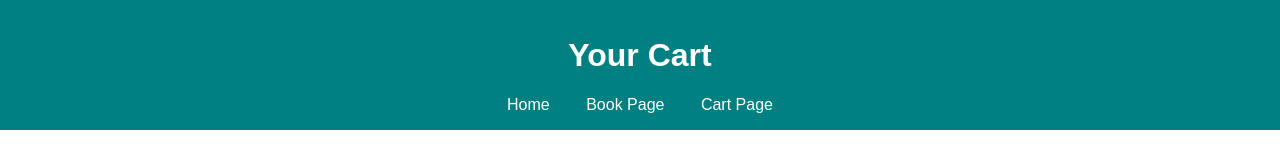
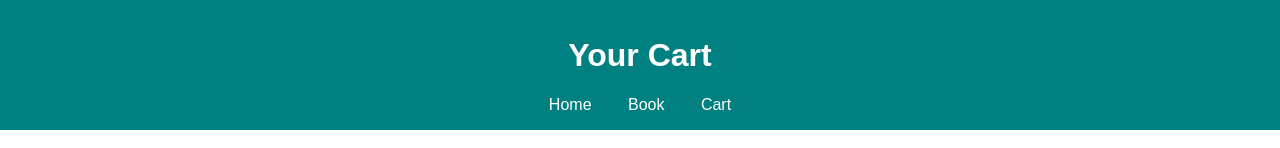
Before and after one commit to c4r10b4uti5t4/online-bookstore, a plain HTML site: page cart.html in a window 1280 px wide. Shown: the top 148 px of the page. Drawn offline with Linux system fonts and the light colour scheme.

Commit message:
Update cart.html

```diff
--- a/cart.html
+++ b/cart.html
@@ -11,8 +11,8 @@
     <h1>Your Cart</h1>
     <nav>
       <a href="index.html">Home</a>
-      <a href="books.html">Book Page</a>
-      <a href="cart.html">Cart Page</a>
+      <a href="books.html">Book</a>
+      <a href="cart.html">Cart</a>
     </nav>
   </header>
 
```
